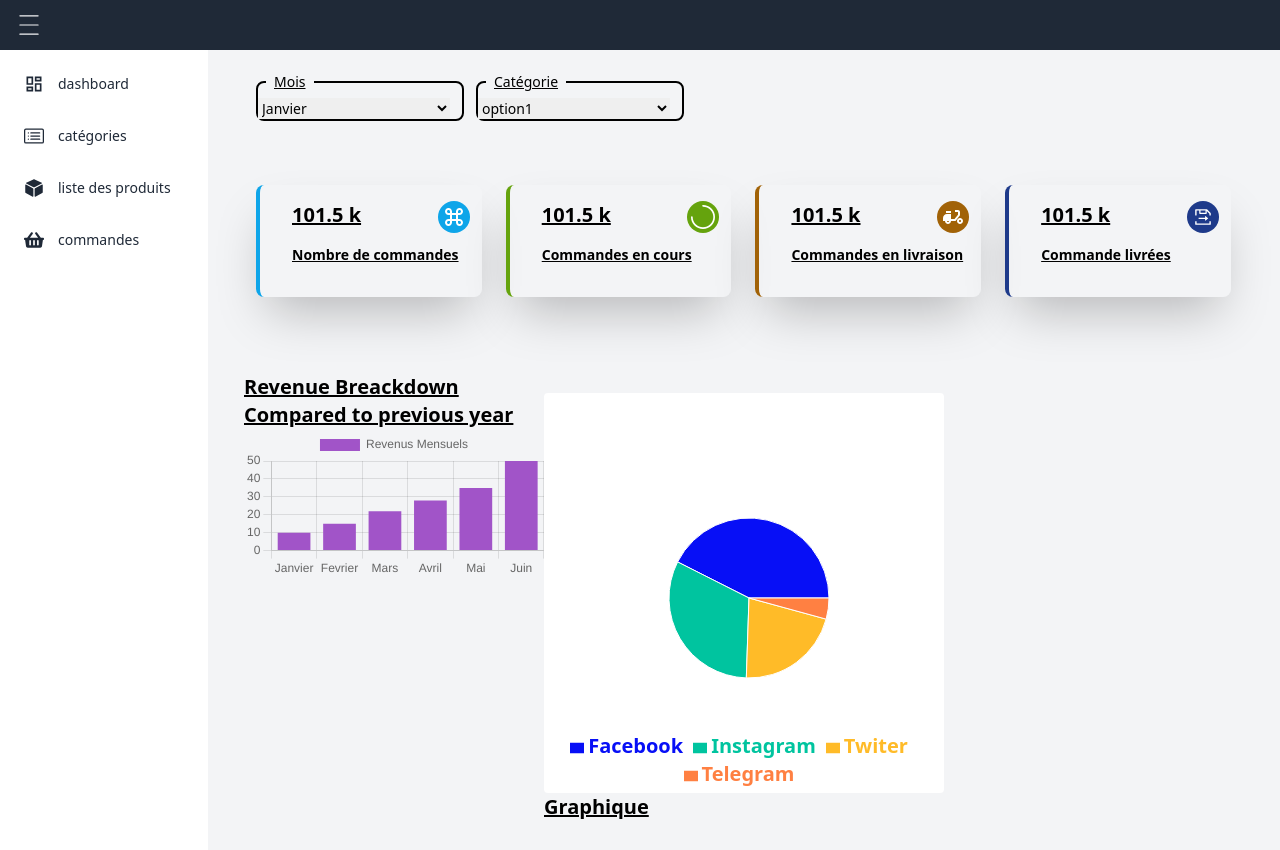
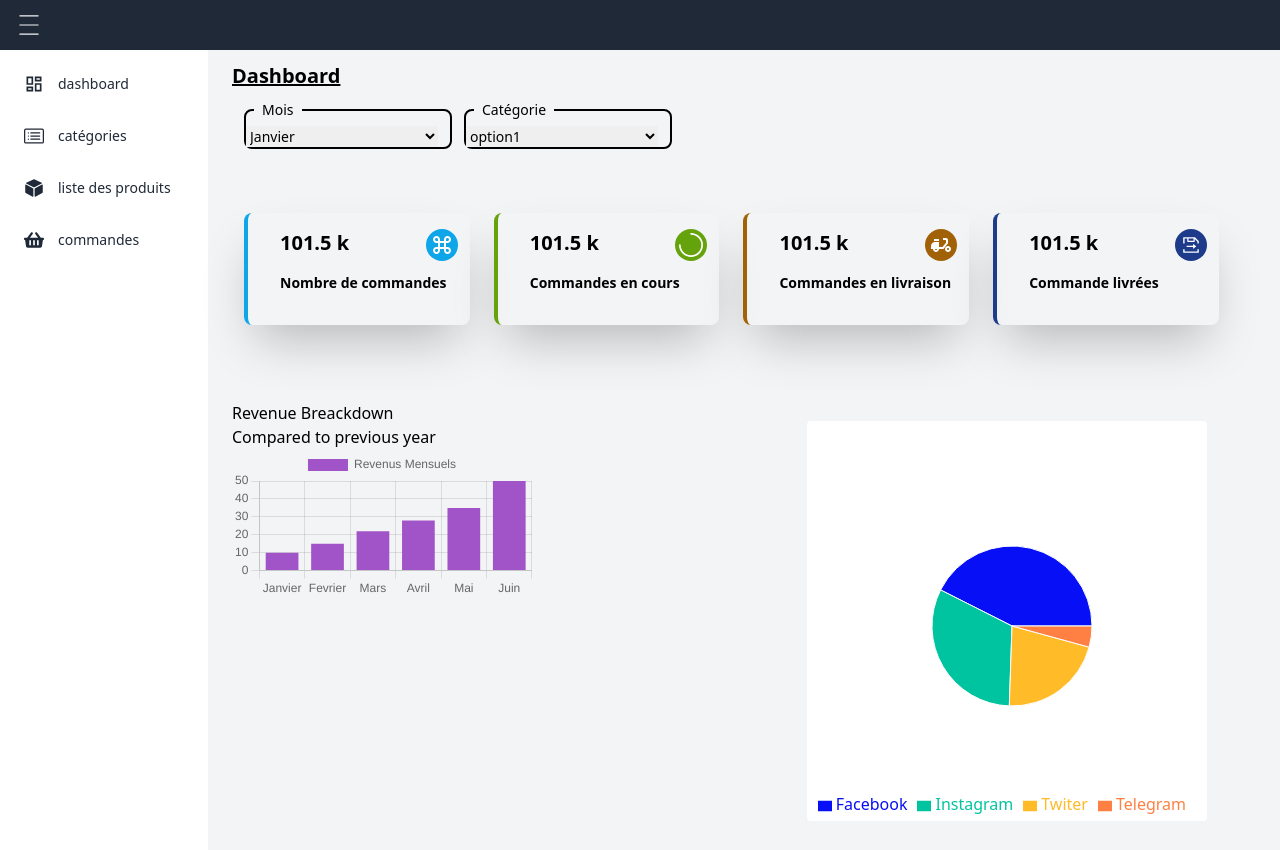
Before and after one commit to mbayeseck28/tache-validation-react-ui, a React (Create React App) app: page / in a window 1280 px wide. Built offline with nearby package versions, Linux system fonts and the light colour scheme.

Commit message:
reunir les graphes

```diff
--- a/src/pages/admin/Dashboard.jsx
+++ b/src/pages/admin/Dashboard.jsx
@@ -5,19 +5,19 @@ import Revenue from './Revenue'
 import Graphique2 from './graphique2/Graphique2'
 
 const Dashboard = () => {
+
   return (
-
-
-    <div className='m-3 text-xl font-bold underline'>
-    <div className='m-3 text-xl container font-bold '>
-      <div className='flex justify-between'>
-        <Filtre/>
+    <div className='my-3'>
+      <div className=' text-xl font-bold underline'>Dashboard</div>
+      <div className='m-3 text-xl container font-bold '>
+        <div className='flex justify-between'>
+          <Filtre/>
+        </div>
+        <div>
+          <Cards/>
+        </div>
       </div>
-
-      <Cards/>
-
-    </div>
-    <div className='flex'>
+    <div className='flex justify-between'>
       <div>
         <Revenue />
       </div>
--- a/src/pages/admin/Revenue.jsx
+++ b/src/pages/admin/Revenue.jsx
@@ -20,8 +20,8 @@ function Revenue() {
 
   return (
         <div className="revenue">
-          <h3>Revenue Breackdown</h3>
-          <p>Compared to previous year</p>
+          <h2 className="text-bold">Revenue Breackdown</h2>
+          <h6>Compared to previous year</h6>
           <Bar data={data} />
         </div>
   );
--- a/src/pages/admin/graphique2/graphique2.jsx
+++ b/src/pages/admin/graphique2/graphique2.jsx
@@ -35,7 +35,7 @@ const Graphique2 = () => {
           <Legend />
         </PieChart>
       </div>
-      <p class="border-left-4">Graphique</p>
+      {/* <p class="border-left-4">Graphique</p> */}
     </div>
   )
 }
```
